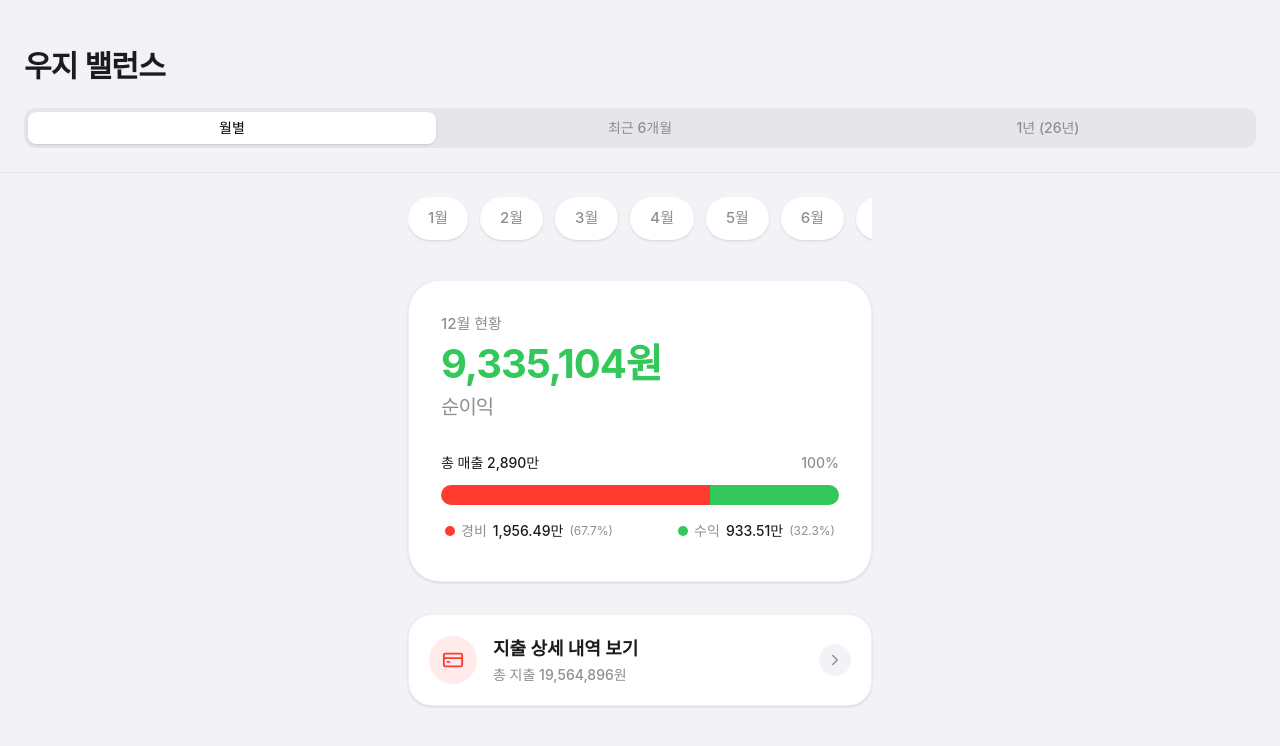
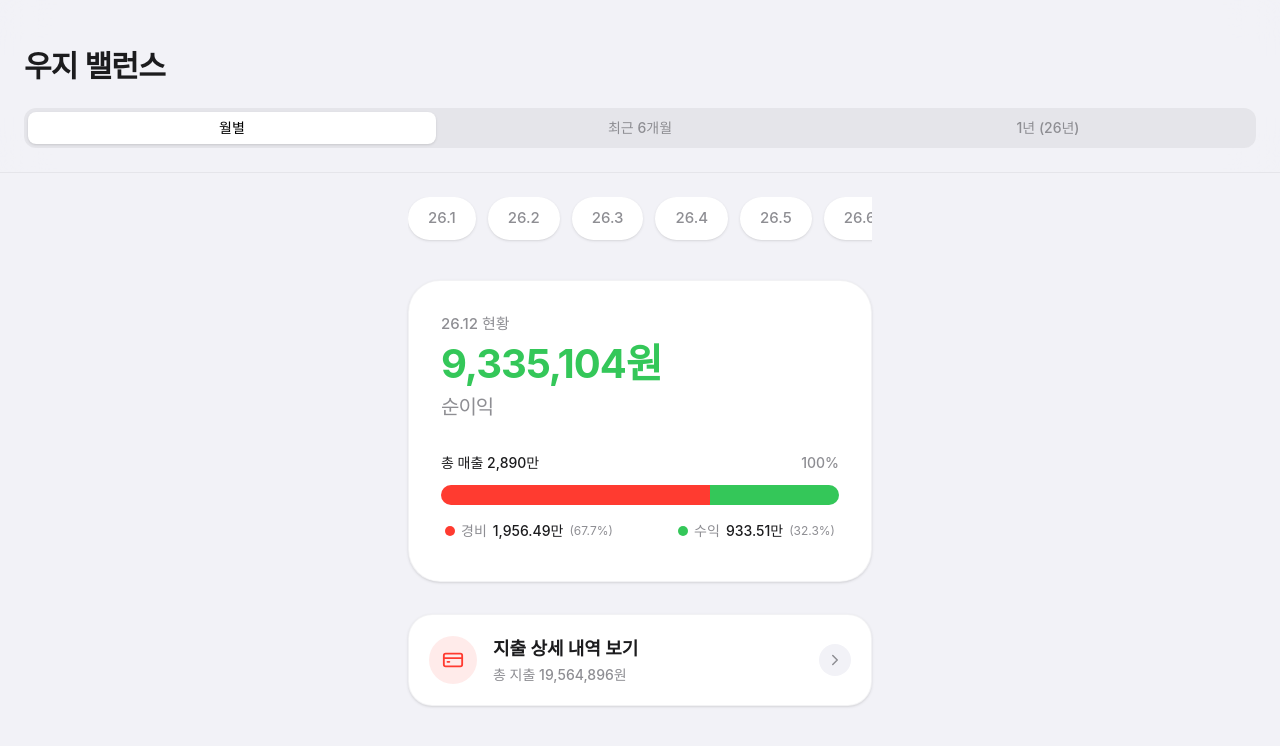
Before and after one commit to heekeunlee/oozy_profit, a React (Vite) app: page / in a window 1280 px wide. Shown: the top 746 px of the page. Built offline with nearby package versions, Linux system fonts and the light colour scheme.

Commit message:
Format month to YY.M and highlight March profit in blue

```diff
--- a/src/App.tsx
+++ b/src/App.tsx
@@ -1,7 +1,7 @@
 import { useState, useMemo, useEffect } from 'react';
 import { financialData, formatCurrency, formatCompact, getMonthName } from './data';
 import { ChevronRight, X, CreditCard, Coffee } from 'lucide-react';
-import { BarChart, Bar, XAxis, YAxis, Tooltip, ResponsiveContainer, CartesianGrid, Legend } from 'recharts';
+import { BarChart, Bar, XAxis, YAxis, Tooltip, ResponsiveContainer, CartesianGrid, Legend, Cell } from 'recharts';
 
 type TimeRange = 'monthly' | '6months' | '1year';
 
@@ -141,7 +141,7 @@ function App() {
         <section className="bg-white rounded-[32px] p-8 shadow-sm border border-[#E5E5EA]/50">
           <p className="text-[#8E8E93] text-[15px] font-medium mb-1">{currentData.title}</p>
           <h2 className="text-[40px] leading-tight font-bold tracking-tight mb-8">
-            <span className="text-[#34C759]">{formatCurrency(currentData.profit)}</span>
+            <span className={currentData.title.includes('.3') ? 'text-[#007AFF]' : 'text-[#34C759]'}>{formatCurrency(currentData.profit)}</span>
             <span className="block text-[#8E8E93] text-xl font-medium mt-1">순이익</span>
           </h2>
 
@@ -158,7 +158,7 @@ function App() {
                 style={{ width: `${expenseRatio}%` }}
               />
               <div
-                className="h-full bg-[#34C759] transition-all duration-1000 ease-out"
+                className={`h-full transition-all duration-1000 ease-out ${currentData.title.includes('.3') ? 'bg-[#007AFF]' : 'bg-[#34C759]'}`}
                 style={{ width: `${profitRatio}%` }}
               />
             </div>
@@ -171,7 +171,7 @@ function App() {
                 <span className="text-[#8E8E93] text-xs">({expenseRatio.toFixed(1)}%)</span>
               </div>
               <div className="flex items-center gap-1.5">
-                <div className="w-2.5 h-2.5 rounded-full bg-[#34C759]"></div>
+                <div className={`w-2.5 h-2.5 rounded-full ${currentData.title.includes('.3') ? 'bg-[#007AFF]' : 'bg-[#34C759]'}`}></div>
                 <span className="text-[#8E8E93]">수익</span>
                 <span className="font-medium text-[#1C1C1E]">{formatCompact(currentData.profit)}</span>
                 <span className="text-[#8E8E93] text-xs">({profitRatio.toFixed(1)}%)</span>
@@ -217,7 +217,11 @@ function App() {
                     itemStyle={{ color: '#1C1C1E', fontWeight: 600 }}
                   />
                   <Legend iconType="circle" wrapperStyle={{ fontSize: '13px', paddingTop: '10px', fontWeight: 500 }} />
-                  <Bar dataKey="순이익" fill="#34C759" radius={[4, 4, 0, 0]} maxBarSize={16} />
+                  <Bar dataKey="순이익" radius={[4, 4, 0, 0]} maxBarSize={16}>
+                    {chartData.map((entry, index) => (
+                      <Cell key={`cell-${index}`} fill={entry.name.endsWith('.3') ? '#007AFF' : '#34C759'} />
+                    ))}
+                  </Bar>
                   <Bar dataKey="지출" fill="#FF3B30" radius={[4, 4, 0, 0]} maxBarSize={16} />
                 </BarChart>
               </ResponsiveContainer>
--- a/src/data.ts
+++ b/src/data.ts
@@ -38,8 +38,8 @@ export const financialData: MonthlyData[] = [
 ];
 
 export const getMonthName = (monthStr: string) => {
-  const [, month] = monthStr.split("-");
-  return `${parseInt(month, 10)}월`;
+  const [year, month] = monthStr.split("-");
+  return `${year.slice(2)}.${parseInt(month, 10)}`;
 };
 
 export const formatCurrency = (amount: number) => {
```
